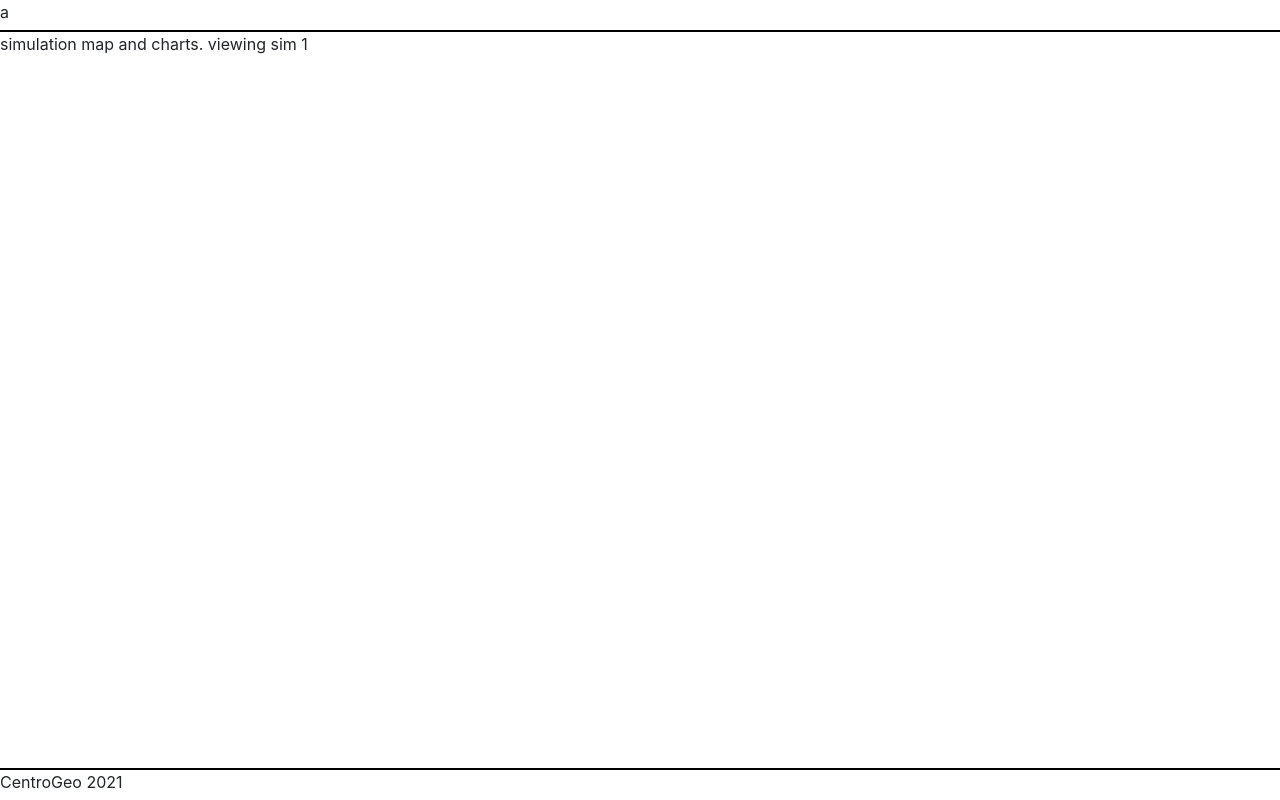
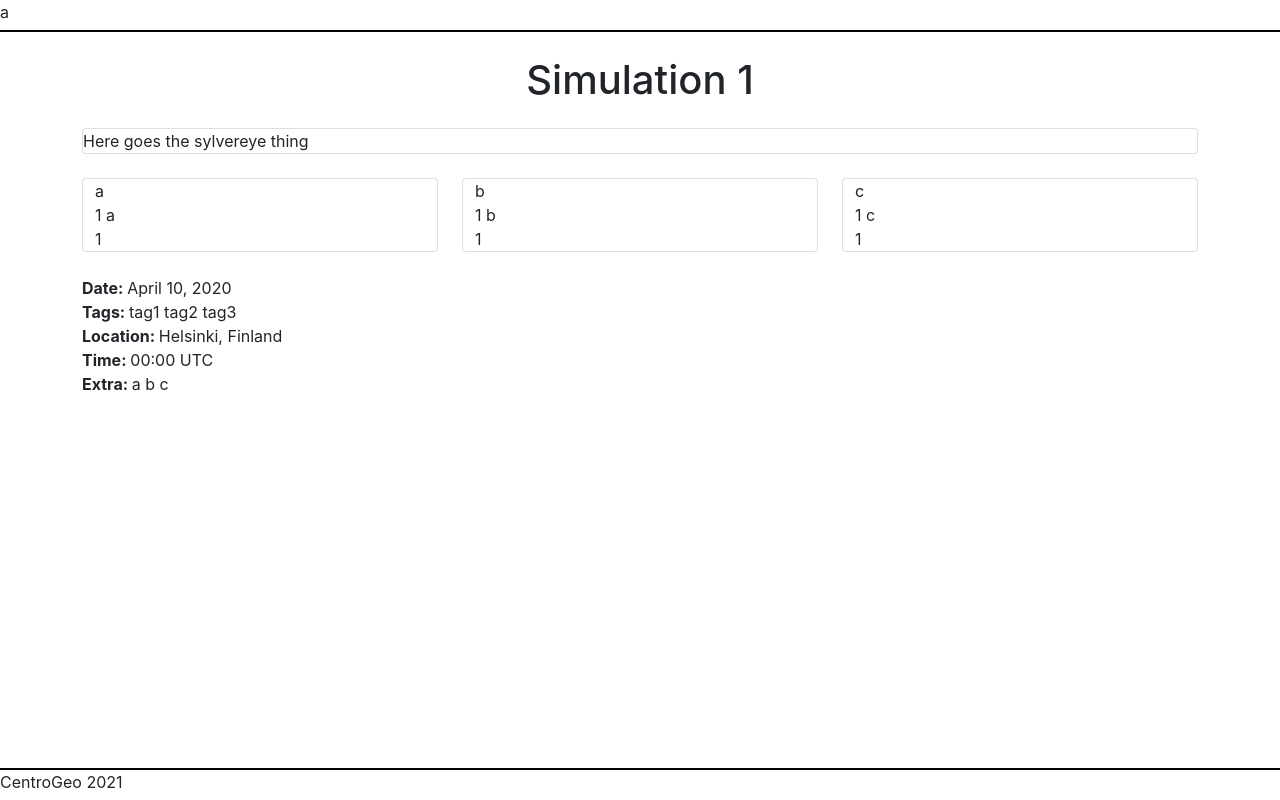
Before and after one commit to Daniar96/react-sumo-front, a React (Create React App) app: page /sim/1 in a window 1280 px wide. Built offline with nearby package versions, Linux system fonts and the light colour scheme.

Commit message:
Create the simulation page

```diff
--- a/src/components/pages/simulation/simulation.jsx
+++ b/src/components/pages/simulation/simulation.jsx
@@ -1,2 +1,34 @@
-export const SimulationPage = ({match}) =>
-    <div>simulation map and charts. viewing sim {match.params.id}</div>
+export const SimulationPage = ({ match }) => (
+  <div className="container my-4">
+    <h1 className="text-center mb-4">Simulation {match.params.id}</h1>
+    <div className="mb-4 card">Here goes the sylvereye thing</div>
+    <div className="row mb-4 gap-4 w-100 mx-auto">
+      <div className="col card">
+        a<br />1 a<br />1
+      </div>
+      <div className="col card">
+        b<br />1 b<br />1
+      </div>
+      <div className="col card">
+        c<br />1 c<br />1
+      </div>
+    </div>
+    <div>
+      <div>
+        <b>Date: </b>April 10, 2020
+      </div>
+      <div>
+        <b>Tags: </b>tag1 tag2 tag3
+      </div>
+      <div>
+        <b>Location: </b>Helsinki, Finland
+      </div>
+      <div>
+        <b>Time: </b>00:00 UTC
+      </div>
+      <div>
+        <b>Extra: </b>a b c
+      </div>
+    </div>
+  </div>
+);
```
